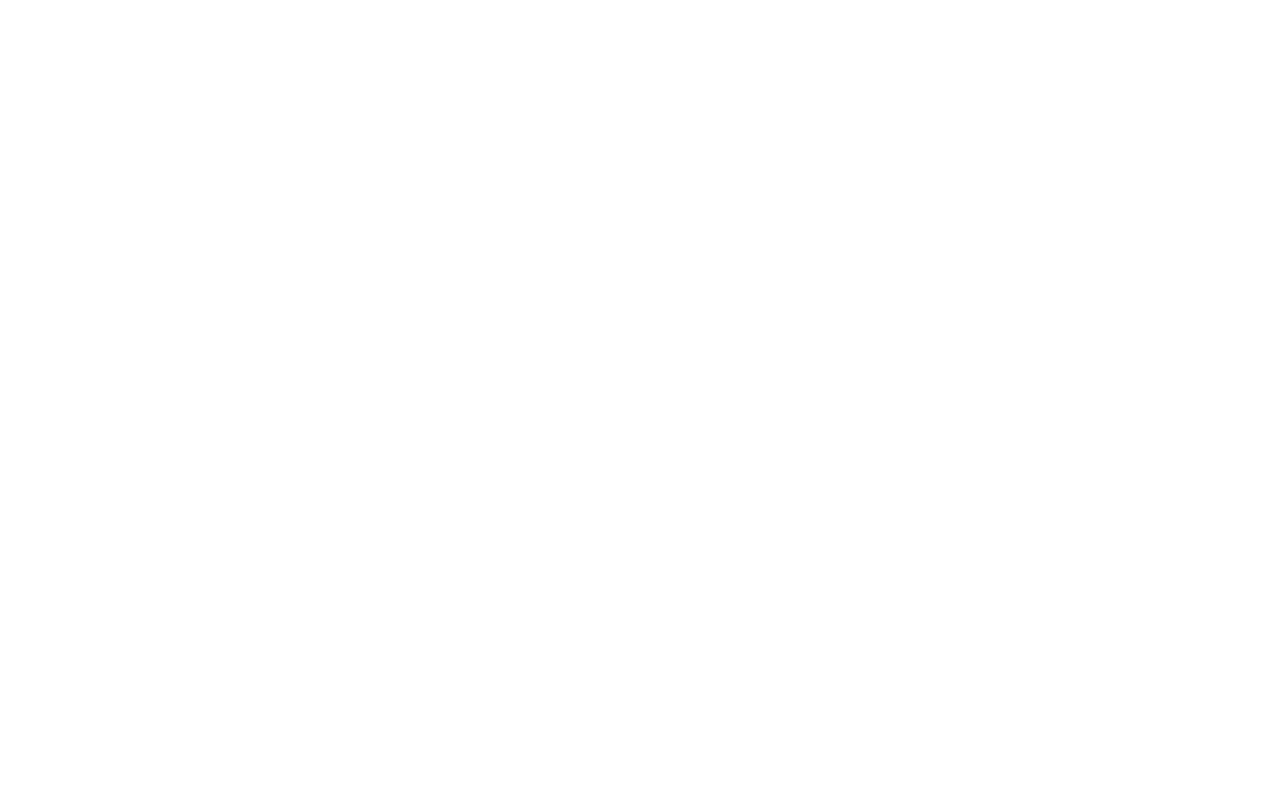
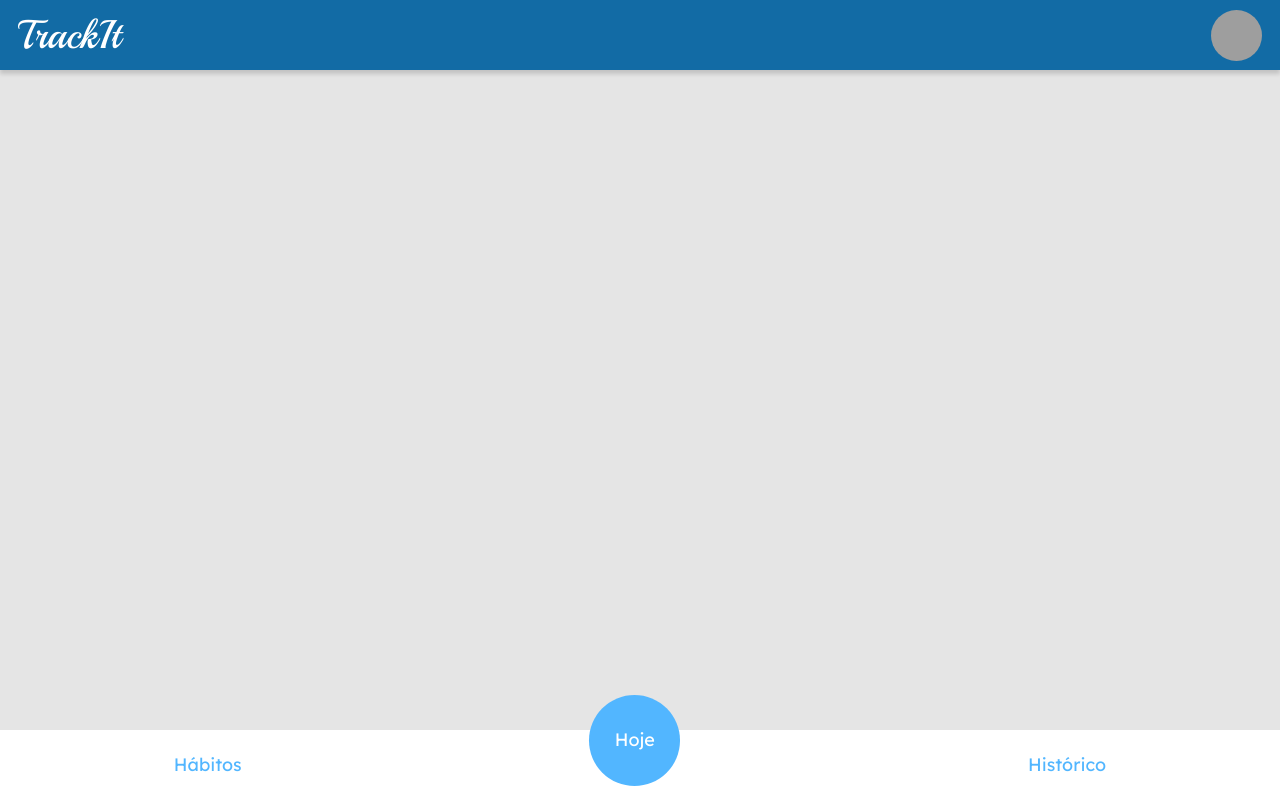
Before and after one commit to Lucasrfon/projeto10-trackit, a JavaScript app: page /habitos in a window 1280 px wide. Before the commit this address had no page. Built offline with nearby package versions, Linux system fonts and the light colour scheme; grey boxes are pictures that could not be loaded.

Commit message:
layout header e footer finalizado

```diff
--- a/src/App.js
+++ b/src/App.js
@@ -1,7 +1,8 @@
 import { BrowserRouter, Routes, Route } from 'react-router-dom';
-import "./reset.css"
-import './globalstyle.css'
-import Login from './Login';
+import "./components/reset.css"
+import './components/globalstyle.css'
+import Login from './Routes/Login';
+import Habits from './Routes/Habits';
 
 export default function App () {
     return (
@@ -13,7 +14,7 @@
                     button="Entrar"
                     footer="Não tem uma conta? Cadastre-se!"
                     route="/cadastro"
-                />}/>
+                />} />
                 <Route path="/cadastro" element={
                 <Login
                     inputs={[
@@ -24,7 +25,8 @@
                     button="Cadastrar"
                     footer="Já tem uma conta? Faça login!"
                     route="/"
-                />}/>
+                />} />
+                <Route path='/habitos' element={<Habits />} />
             </Routes>
         </BrowserRouter>
     )
--- /dev/null
+++ b/src/Routes/Habits.js
@@ -0,0 +1,20 @@
+import styled from "styled-components";
+import Header from "../components/Header";
+import Footer from "../components/Footer";
+
+export default function Habits () {
+    return (
+        <>
+            <Header />
+            <Container>
+
+            </Container>
+            <Footer />
+        </>
+    )
+}
+
+const Container = styled.div`
+    background-color: #E5E5E5;
+    height: 100vh;
+`
--- a/src/Login.js
+++ b/src/Routes/Login.js
@@ -1,6 +1,6 @@
 import { Link } from 'react-router-dom';
 import styled from 'styled-components';
-import logo from './images/logo.svg';
+import logo from '../images/logo.svg';
 
 export default function Login({inputs, button, footer, route}) {
     return (
--- /dev/null
+++ b/src/components/Footer.js
@@ -0,0 +1,37 @@
+import styled from 'styled-components';
+
+export default function Footer () {
+    return (
+        <Container>
+            <span>Hábitos</span>
+            <div>Hoje</div>
+            <span>Histórico</span>
+        </Container>
+    )
+}
+
+const Container = styled.div`
+    color: #52B6FF;
+    font-size: 18px;
+    background-color: white;
+    position: fixed;
+    bottom: 0;
+    left: 0;
+    width: 100%;
+    height: 70px;
+    display: flex;
+    align-items: center;
+    justify-content: space-around;
+
+div {
+    background-color: #52B6FF;
+    color: white;
+    border-radius: 50%;
+    height: 91px;
+    min-width: 91px;
+    display: flex;
+    justify-content: center;
+    align-items: center;
+    margin-bottom: 50px;
+}
+`
--- /dev/null
+++ b/src/components/Header.js
@@ -0,0 +1,37 @@
+import styled from 'styled-components';
+
+export default function Header () {
+    return (
+        <Container>
+            <h1>TrackIt</h1>
+            <img src='https://i.etsystatic.com/21753258/r/il/242e18/3280727045/il_570xN.3280727045_qryy.jpg' alt='User'/>
+        </Container>
+    )
+}
+
+const Container = styled.div`
+    position: fixed;
+    top: 0;
+    left: 0;
+    width: 100%;
+    height: 70px;
+    background-color: #126BA5;
+    box-shadow: 0px 4px 4px rgba(0, 0, 0, 0.15);
+    color: white;
+    font-size: 40px;
+    padding-left: 18px;
+    padding-right: 18px;
+    display: flex;
+    justify-content: space-between;
+    align-items: center;
+
+h1 {
+    font-family: 'Playball', cursive;
+}
+
+img {
+    height: 51px;
+    width: 51px;
+    border-radius: 50%;
+}
+`
```
Also changed, not shown: src/components/globalstyle.css (renamed from src/globalstyle.css), src/components/reset.css (renamed from src/reset.css).
